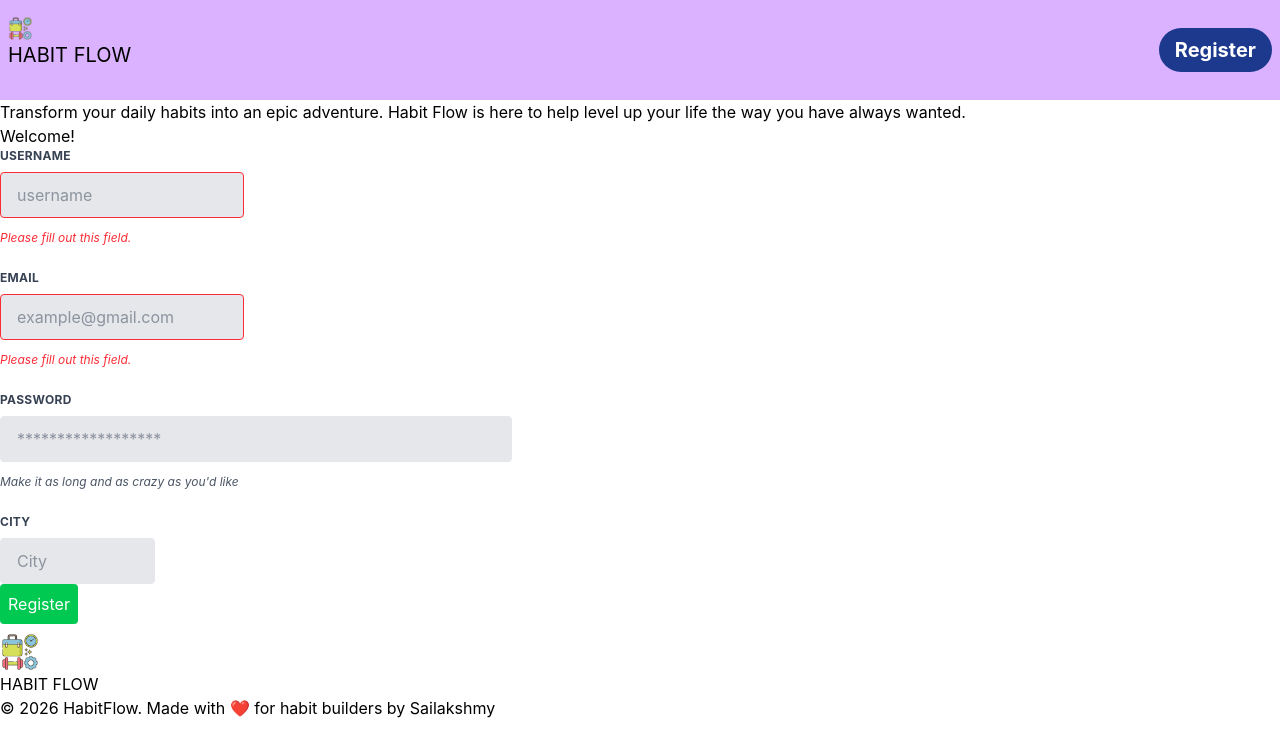
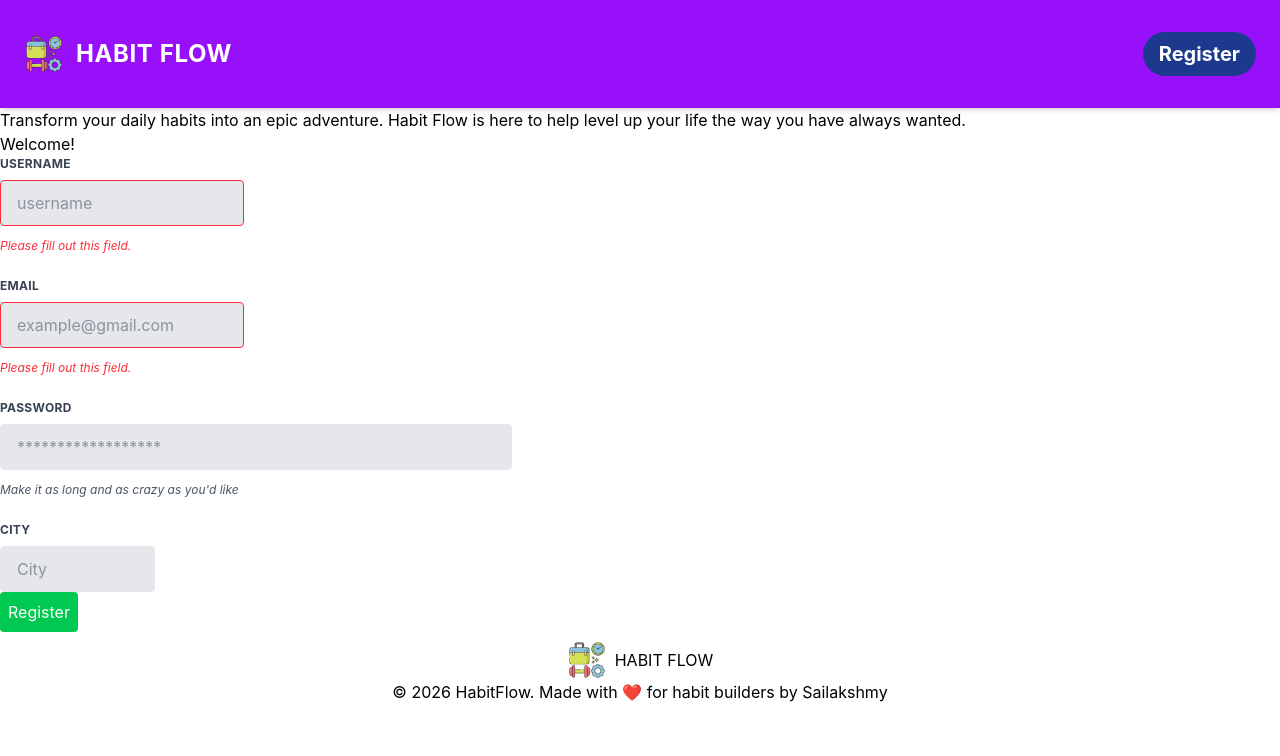
Before and after one commit to sailakshmie26/HabitFlow, a React (Vite) app: page /register in a window 1280 px wide. Shown: the top 756 px of the page. Built offline with nearby package versions, Linux system fonts and the light colour scheme.

Commit message:
updated codes

```diff
--- a/index.html
+++ b/index.html
@@ -4,7 +4,7 @@
     <meta charset="UTF-8" />
     <link rel="icon" type="" href="./src/assets/habitFlowIcon.png" />
     <meta name="viewport" content="width=device-width, initial-scale=1.0" />
-    <title>Habit Plus</title>
+    <title>Habit Flow</title>
   </head>
   <body>
     <div id="root"></div>
--- a/src/App.jsx
+++ b/src/App.jsx
@@ -4,6 +4,7 @@ import Login from './pages/Login'
 import Register from './pages/Register'
 import Dashboard from './pages/Dashboard'
 import NotFound from './pages/NotFound'
+import ProtectedRoute from './components/ProtectedRoute';
 
 function App() {
 
@@ -20,11 +21,18 @@ function App() {
 
   <Route
   path='/dashboard'
-  element={<Dashboard/>}/>
+  element={<ProtectedRoute>
+    <Dashboard/>
+  </ProtectedRoute>}/>
 
   <Route
-  path='/notfound'
+  path='*'
   element={<NotFound/>}/>
+
+  <Route
+  path='/logout'
+  element={<Login/>}/>
+
 </Routes>
     </>
   )
--- a/src/components/AISuggestions.jsx
+++ b/src/components/AISuggestions.jsx
@@ -34,6 +34,7 @@ const AiSuggestions = () => {
               {item}
             </div>
           ))}
+
         </div>
       </div>
     </>
--- a/src/components/Footer.jsx
+++ b/src/components/Footer.jsx
@@ -3,9 +3,10 @@ import habitFlowIcon from "../assets/habitFlowIcon.png";
 const Footer = () => {
   return (
     <>
-      <footer>
-        <h5>
-          <img src={habitFlowIcon} alt="icon" width="40px" />
+      <footer className="w-full text-center">
+        <h5 className="flex items-center justify-center gap-2">
+          <img className="w-10 h-10 transform hover:scale-110 transition"
+          src={habitFlowIcon} alt="icon"/>
           HABIT FLOW
         </h5>
         <p>© 2026 HabitFlow. Made with ❤️ for habit builders by Sailakshmy</p>
--- a/src/components/Navbar.jsx
+++ b/src/components/Navbar.jsx
@@ -1,18 +1,30 @@
 import habitFlowIcon from "../assets/habitFlowIcon.png";
 import { Link } from "react-router-dom";
 
-const Navbar = () => {
+const Navbar = ({isLoggedIn}) => {
   return (
     <>
-    <div className="flex justify-between p-2 bg-purple-300">
-    <div className="text-black-500 text-xl py-2">
-      <h1><img src={habitFlowIcon} alt=""
-      width={"25px"} />HABIT FLOW</h1>
+    <div
+    className="sticky top-0 z-50 flex justify-between items-center px-6 py-3 bg-purple-600 text-white shadow-md">
+    <div
+    className=" flex items-center gap-3 text-black-500 text-xl py-2">
+      <img src={habitFlowIcon} alt="HabitFlowIcon"
+      className="w-10 h-10 transform hover:scale-110 transition"/>
+      <h1
+      className="text-2xl font-bold tracking-wide">HABIT FLOW</h1>
     </div>
+
     <div className="flex gap-3 text-xl py-5">
-    <button
+      {isLoggedIn ? (
+        <button
+        className="bg-red-400 hover:bg-red-600 text-white font-semibold py-2 px-4 rounded-full transition">
+        <Link to={'/logout'}>Logout</Link></button>
+      ) : (
+        <button
     className="bg-blue-900 hover:bg-blue-500 text-white font-bold py-2 px-4 rounded-full">
     <Link to={'/register'}>Register</Link></button>
+      )}
+
     </div>
 
     </div>
--- /dev/null
+++ b/src/components/ProtectedRoute.jsx
@@ -0,0 +1,10 @@
+import React from 'react'
+import { useSelector } from 'react-redux'
+import { Navigate } from 'react-router-dom'
+
+const ProtectedRoute = () => {
+    const loggedInUser = useSelector((state) => state.users.loggedInUser)
+  return loggedInUser ? children : <Navigate to={'/login'}/>
+}
+
+export default ProtectedRoute
--- a/src/pages/Dashboard.jsx
+++ b/src/pages/Dashboard.jsx
@@ -9,7 +9,7 @@ import Footer from "../components/Footer";
 const Dashboard = () => {
   return (
     <>
-      <Navbar />
+      <Navbar/>
       <div className="max-w-6xl mx-auto p-6">
         <h2 className="text-2xl font-bold mb-6">Welcome back!</h2>
 
@@ -21,7 +21,6 @@ const Dashboard = () => {
           <DashboardStats />
         </div>
 
-        <h3>Your Habits.</h3>
         <div className="mt-8">
           <ProgressChart />
         </div>
--- a/src/services/aiService.js
+++ b/src/services/aiService.js
@@ -1,4 +1,4 @@
-const getAISuggestions = async (habits) => {
+export const getAISuggestions = async (habits) => {
 
   try {
     const response = await fetch(
```
Also changed, not shown: src/components/ProgressChart.jsx (+0 -10 lines).
